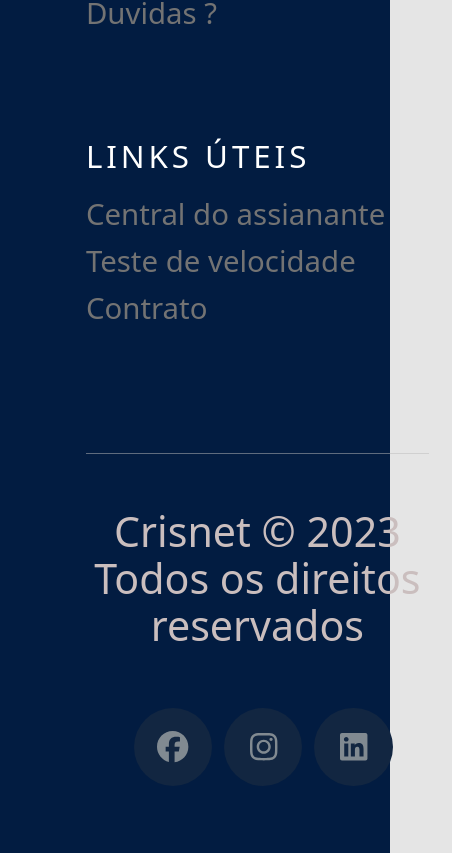
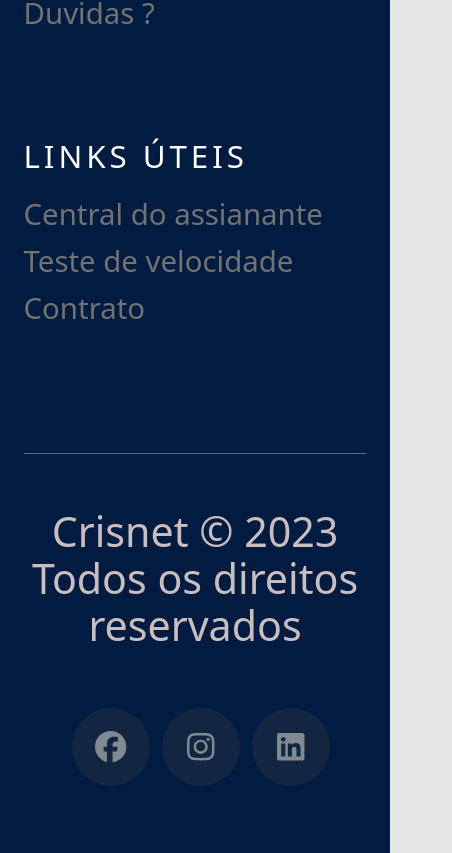
Before and after one commit to LuisLessi/Cris-Net-Site, a Vue app: page / in a window 390 px wide. Shown: the part 5160-6013 px from the top of the page, 452 px wide, since content can reach past the window. Built offline with nearby package versions, Linux system fonts and the light colour scheme.

Commit message:
Teste deploy6

```diff
--- a/src/App.vue
+++ b/src/App.vue
@@ -29,9 +29,18 @@ export default{
 }
 </script>
 
-<style scoped>
+<style>
 #nav a.router-link-exact-active{
   color: #fff;
     background: #d83636;
 }
+.container{
+  margin-left: 16%;
+
+}
+@media only screen and (max-width: 1100px) {
+.container{
+  margin-left: 0%;
+}
+}
 </style>
--- a/src/components/Footer.vue
+++ b/src/components/Footer.vue
@@ -18,9 +18,9 @@
           <h6>Mapa do site</h6>
           <ul class="footer-links">
             <li><RouterLink to="/">Início</RouterLink></li>
-            <li><a href="http://scanfcode.com/category/front-end-development/">Planos</a></li>
+            <li><RouterLink to="/planos">Planos</RouterLink></li>
             <li><RouterLink to="/cobertura">Cobertura</RouterLink></li>
-            <li><a href="http://scanfcode.com/category/android/">Duvidas ?</a></li>
+            <li><RouterLink to="/duvidas">Duvidas ?</RouterLink></li>
           </ul>
         </div>
 
@@ -146,6 +146,12 @@ import { RouterLink } from 'vue-router';
 .row{
   margin-top: -10%
 }
+
+@media only screen and (max-width: 1100px) {
+.container{
+  margin-left: 0%;
+}
+}
 @media (max-width:991px) {
   .site-footer [class^=col-] {
     margin-bottom: 30px
```
